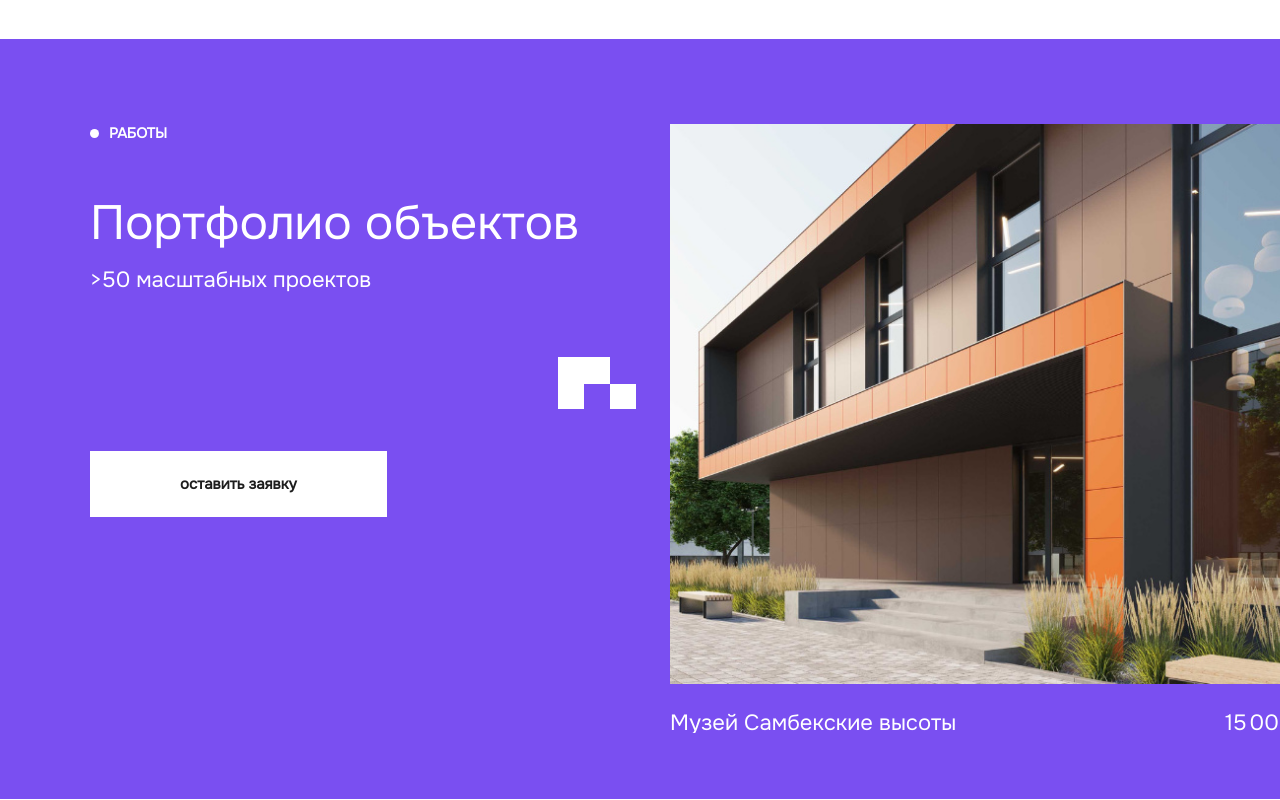
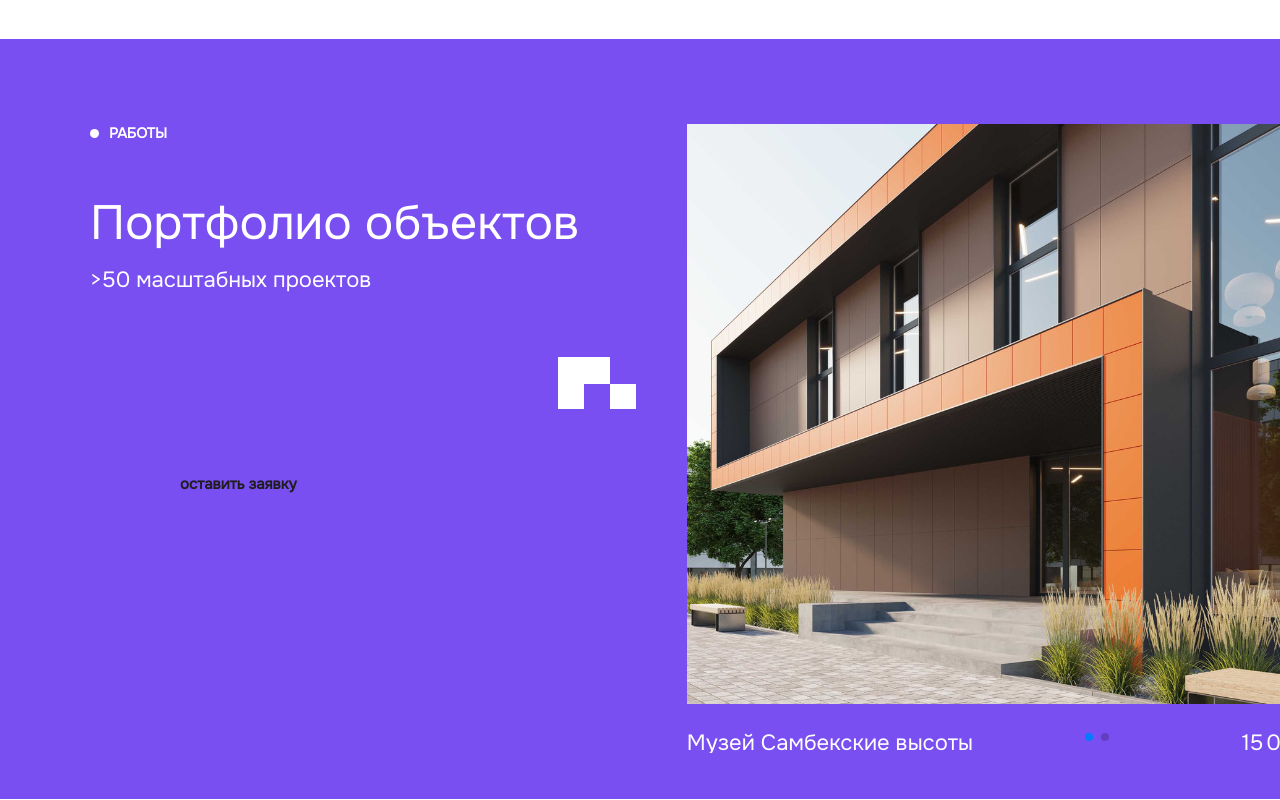
Before and after one commit to klavrenuk/nika, a Vue app: page / in a window 1280 px wide. Shown: the part 2540-3340 px from the top of the page. Built offline with nearby package versions, Linux system fonts and the light colour scheme; a web font is replaced by a local one; what vue-yandex-maps would draw is missing.

Commit message:
Slider: заменил на swapper

```diff
--- a/src/App.vue
+++ b/src/App.vue
@@ -8,7 +8,7 @@
     <Distributers class="scroll-animate" />
     <About class="scroll-animate" />
     <Portfolio class="scroll-animate" />
-    <Production class="scroll-animate" />
+    <Production />
     <Services class="scroll-animate" />
     <WhyChooseUs class="scroll-animate" />
     <Founder class="scroll-animate" />
--- a/src/components/portfolio/Portfolio.vue
+++ b/src/components/portfolio/Portfolio.vue
@@ -3,7 +3,7 @@ import { ref, onMounted } from 'vue'
 import VueEasyLightbox from 'vue-easy-lightbox'
 
 import SectionName from "@/components/section/SectionName.vue";
-import PortfolioSliderCustom from './PortfolioSliderCustom.vue';
+import PortfolioSlider from './PortfolioSlider.vue';
 
 
 const images = [
@@ -83,14 +83,15 @@ onMounted(() => {
 
         <div class="portfolio__right d-flex flex-column scroll-animate">
           <div class="slider no-scrollbar">
-            <div v-for="(image, index) in images" :key="index" class="slider-item" @click="showPhotoSwipe(index)">
+            <!-- <div v-for="(image, index) in images" :key="index" class="slider-item" @click="showPhotoSwipe(index)">
               <PortfolioSliderCustom v-if="image.isCustom" />
               <img v-else :src="image.src" :alt="image.alt">
               <div class="portfolio__wrap-title" v-if="index !== 2">
                 <span class="portfolio__right__title">{{  image.text }}</span>
                 <span class="portfolio__right__title">15 000 м²</span>
               </div>
-            </div>
+            </div> -->
+            <PortfolioSlider :list="images" />
 
             <vue-easy-lightbox :visible="visibleRef" :imgs="images" :index="indexRef"
               @hide="hidePhotoSwipe"></vue-easy-lightbox>
@@ -103,7 +104,7 @@ onMounted(() => {
   </section>
 </template>
 
-<style lang="scss" scoped>
+<style lang="scss">
 .portfolio {
   background: #7A4FF1;
 }
--- /dev/null
+++ b/src/components/portfolio/PortfolioSlider.vue
@@ -0,0 +1,88 @@
+<template>
+    <div>
+        <swiper :slidesPerView="'auto'" :spaceBetween="30" :pagination="{
+            clickable: false,
+        }" :modules="modules" class="mySwiper">
+            <swiper-slide v-for="(image, index) of list">
+                <div class="slider-item">
+                    <PortfolioSliderCustom v-if="image.isCustom" />
+                    <img v-else :src="image.src" :alt="image.alt">
+                    <div class="portfolio__wrap-title" v-if="index !== 2">
+                        <span class="portfolio__right__title">{{ image.text }}</span>
+                        <span class="portfolio__right__title">15 000 м²</span>
+                    </div>
+                </div>
+            </swiper-slide>
+        </swiper>
+    </div>
+</template>
+
+<script>
+import PortfolioSliderCustom from './PortfolioSliderCustom.vue';
+
+// Import Swiper Vue.js components
+import { Swiper, SwiperSlide } from 'swiper/vue';
+
+// Import Swiper styles
+import 'swiper/css';
+
+import 'swiper/css/pagination';
+
+// import required modules
+import { Pagination } from 'swiper/modules';
+
+export default {
+    props: {
+        list: {
+            type: Array
+        }
+    },
+
+    components: {
+        Swiper,
+        SwiperSlide,
+        PortfolioSliderCustom
+    },
+    setup() {
+        return {
+            modules: [Pagination],
+        };
+    },
+};
+</script>
+
+<style lang="scss">
+#app .swiper-wrapper {
+    height: auto !important;
+}
+
+.swiper {
+    width: 100%;
+    height: 100%;
+}
+
+.swiper-slide {
+    display: flex;
+    justify-content: center;
+    align-items: center;
+}
+
+.swiper-slide img {
+    display: block;
+    width: 100%;
+    height: 100%;
+    object-fit: cover;
+}
+
+.swiper-slide {
+    width: 80%;
+}
+
+.swiper-slide:nth-child(2n) {
+    width: 60%;
+}
+
+.swiper-slide:nth-child(3n) {
+    width: 40%;
+}
+</style>
```
